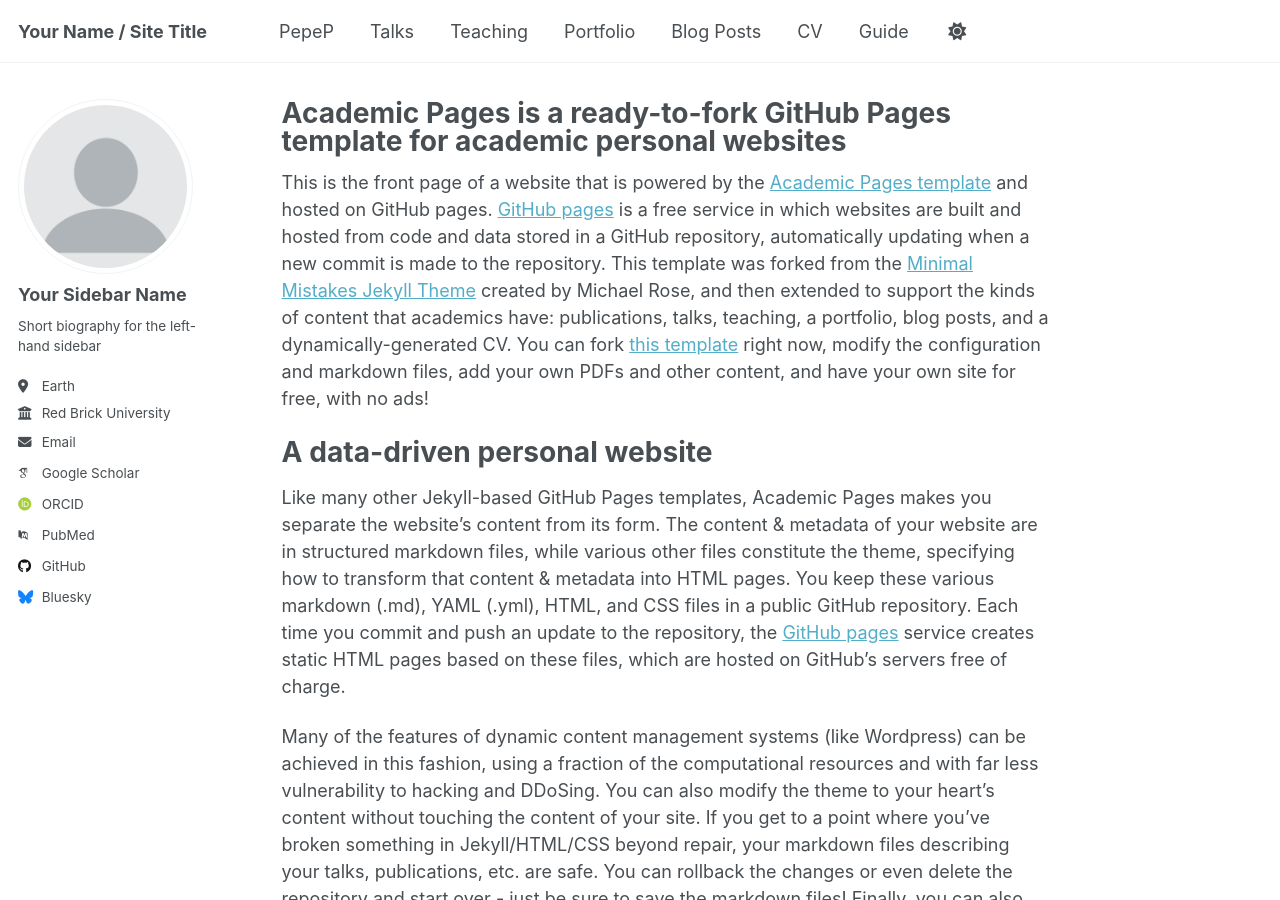
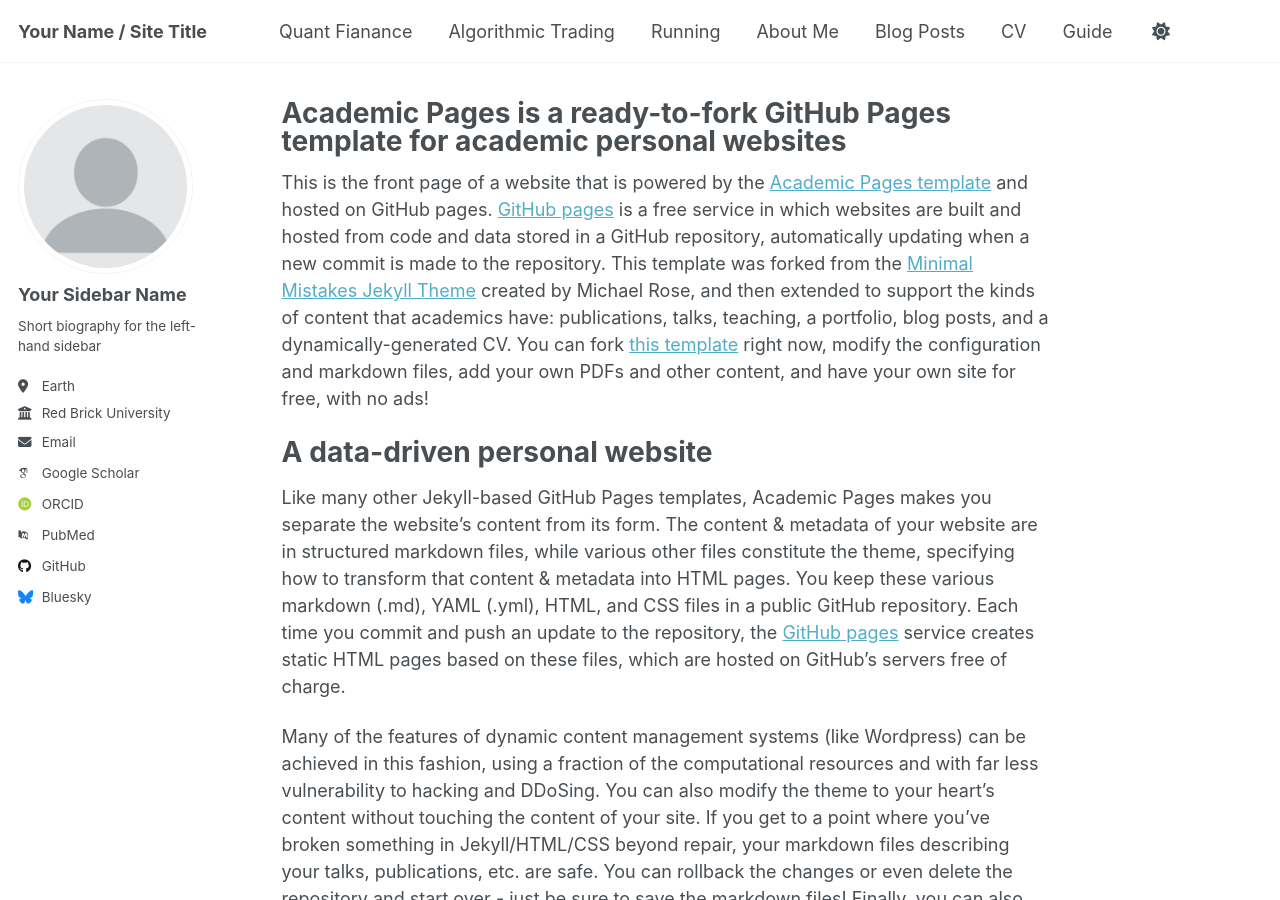
Before and after one commit to dani-gonzalez-muela/Web, a Jekyll site: the page built from _pages/about.md, in a window 1280 px wide and 900 px high. Built offline with Jekyll 4.4.1, drawn with Linux system fonts in a browser that asks for light colours; some web fonts are replaced.

Commit message:
Update navigation.yml

```diff
--- a/_data/navigation.yml
+++ b/_data/navigation.yml
@@ -8,16 +8,16 @@
 #      Markdown formatted page while the second is generated using JSON.
 
 main:
-  - title: "PepeP"
+  - title: "Quant Fianance"
     url: /publications/
 
-  - title: "Talks"
+  - title: "Algorithmic Trading"
     url: /talks/
 
-  - title: "Teaching"
+  - title: "Running"
     url: /teaching/
 
-  - title: "Portfolio"
+  - title: "About Me"
     url: /portfolio/
 
   - title: "Blog Posts"
```
